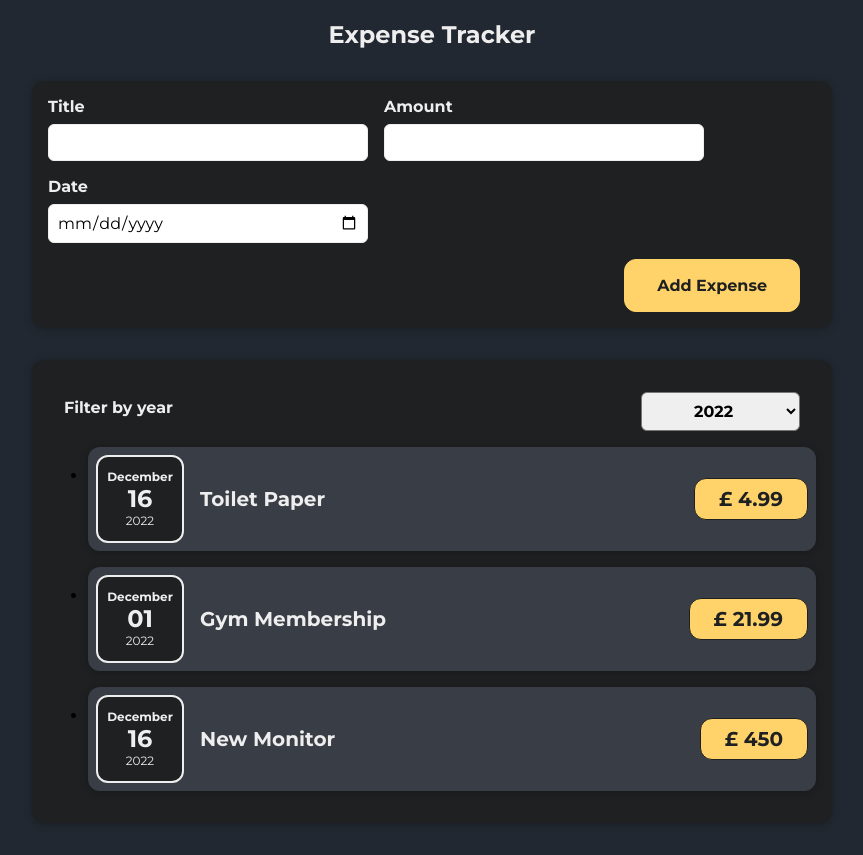
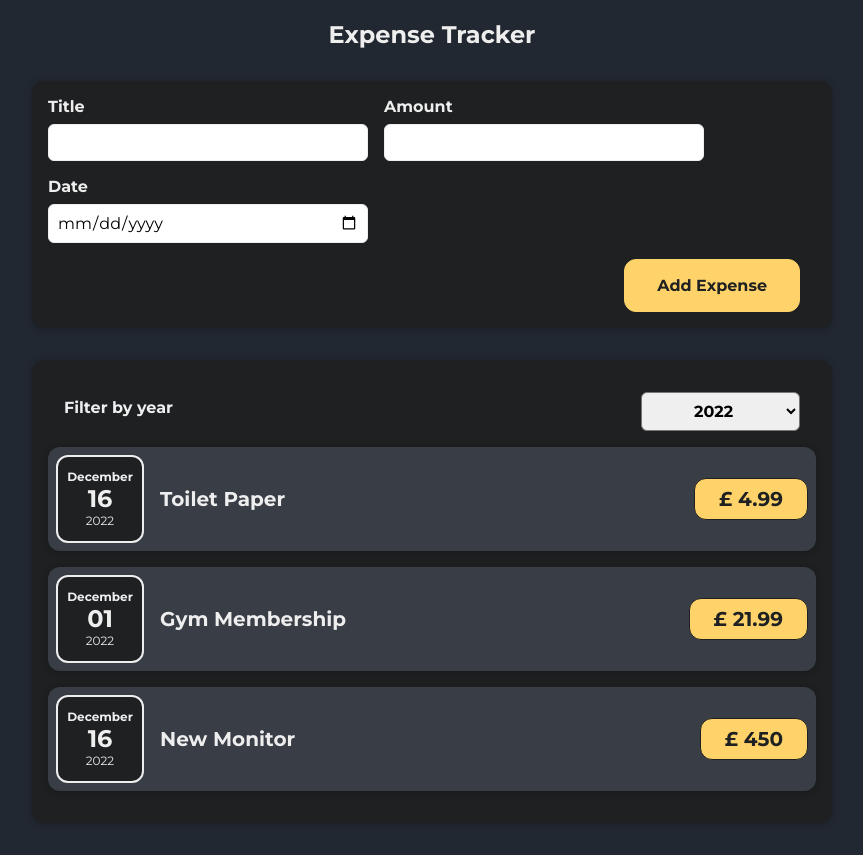
Before and after one commit to MikesonO/expense-tracker, a React (Create React App) app: page / in a window 1280 px wide. Shown: the whole page, without its empty margins (208-1071 px from the left). Built offline with nearby package versions, Linux system fonts and the light colour scheme.

Commit message:
Add styling to ExpensesList component

```diff
--- a/src/components/Expenses/ExpensesList.js
+++ b/src/components/Expenses/ExpensesList.js
@@ -1,4 +1,5 @@
 import ExpenseItem from './ExpenseItem';
+import './ExpensesList.scss';
 
 const ExpensesList = props => {
 
--- /dev/null
+++ b/src/components/Expenses/ExpensesList.scss
@@ -0,0 +1,13 @@
+//Color Variable
+$color1: #EEEEEE;
+
+
+.expenses-list {
+  list-style: none;
+  padding: 0;
+}
+
+.expenses-list__fallback {
+  color: $color1;
+  text-align: center;
+}
```
